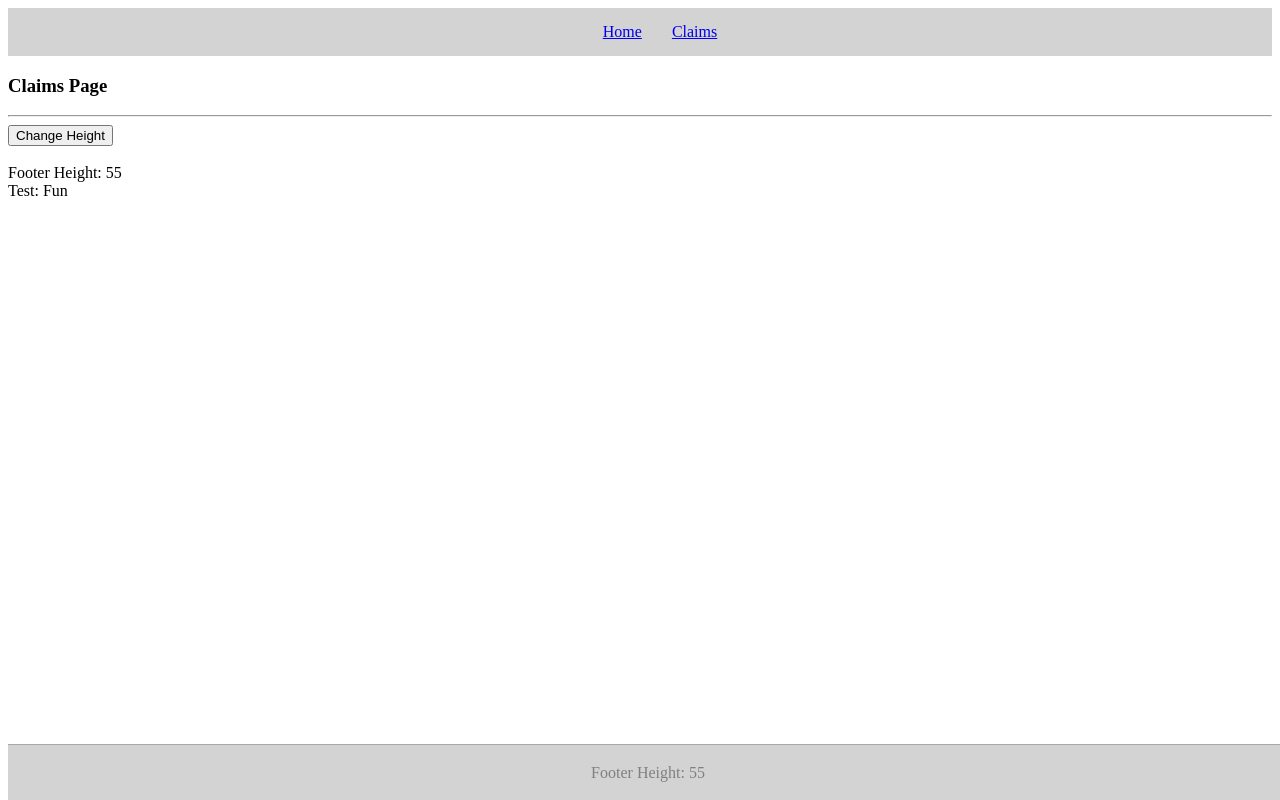
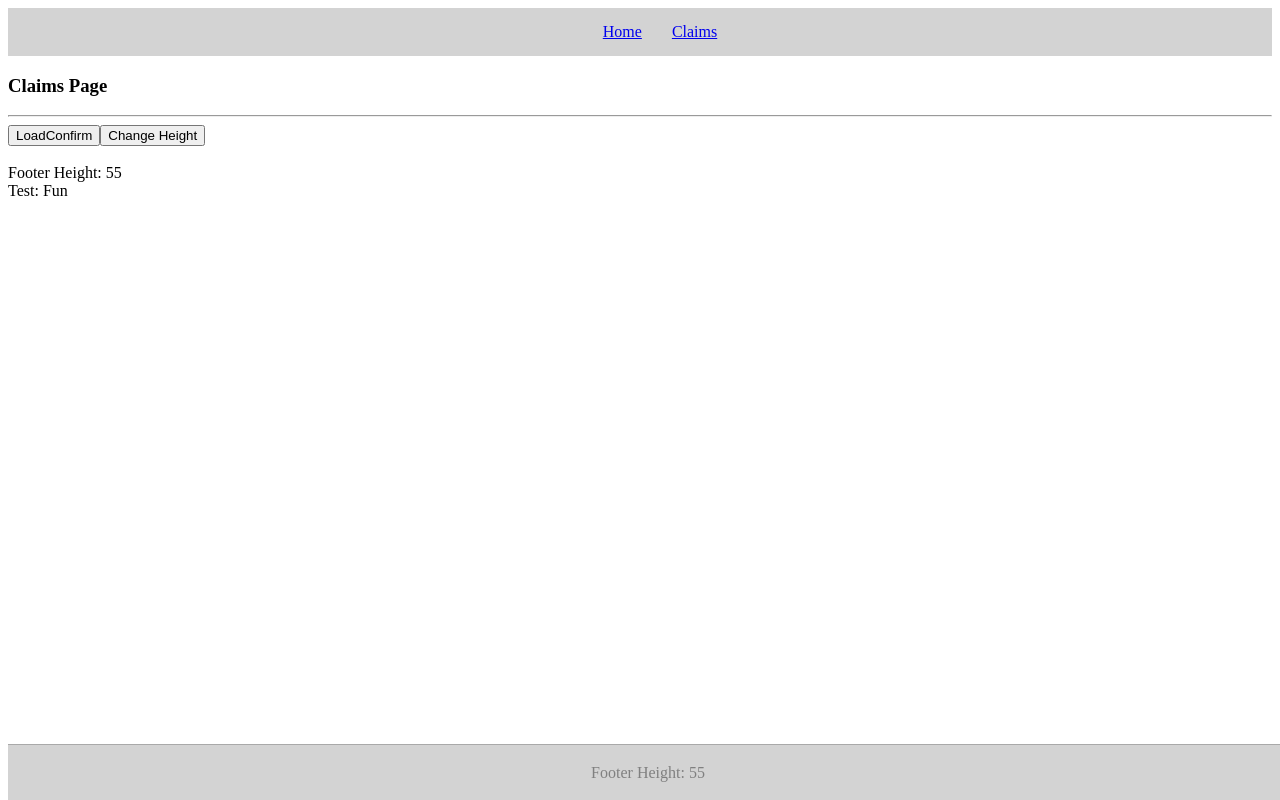
Before and after one commit to sridhark158/shared-module-routing-test, an Angular app: page /claims in a window 1280 px wide. Built offline with nearby package versions, Linux system fonts and the light colour scheme.

Commit message:
5 files modified

```diff
--- a/src/app/claims/claims.component.html
+++ b/src/app/claims/claims.component.html
@@ -2,6 +2,7 @@
 <!-- <confirm-dailog></confirm-dailog> -->
 <h3>Claims Page</h3>
 <hr />
+<button (click)="loadConfirm()">LoadConfirm</button>
 <button (click)="changeHeight()">Change Height</button><br /><br />
 <label>Footer Height: {{ height | async }}</label>
 <div>Test: {{ 'test' | funPipe }}</div>
--- a/src/app/claims/claims.component.ts
+++ b/src/app/claims/claims.component.ts
@@ -1,22 +1,51 @@
 import { Component, OnInit } from '@angular/core';
 import { FooterService } from '../services/footer.service';
 import { Observable } from 'rxjs';
+import { ConfirmationServiceService } from '../shared/confirm-dailog/confirmation-service.service';
+import { DialogConfig } from '../shared/confirm-dailog/dialog-config';
 
 @Component({
   selector: 'app-claims',
   templateUrl: './claims.component.html',
-  styleUrls: ['./claims.component.scss']
+  styleUrls: ['./claims.component.scss'],
 })
 export class ClaimsComponent implements OnInit {
-
-  height:Observable<number>;
-  constructor(private fhs: FooterService) { }
+  height: Observable<number>;
+  constructor(
+    private fhs: FooterService,
+    private cs: ConfirmationServiceService
+  ) {}
 
   ngOnInit() {
     this.height = this.fhs.getHeight();
   }
-    changeHeight():void {
+  changeHeight(): void {
     this.fhs.setHeight(Math.floor(Math.random() * 31) + 50);
   }
-
+  loadConfirm() {
+    const dialogConfig: DialogConfig = {
+      title: 'Your in Claims ',
+      close: () => {
+        this.cs.closeDialog();
+      },
+      message: 'Are You sure Your in Claims',
+      visible: true,
+      buttonConfigList: [
+        {
+          label: 'Yes',
+          handler: () => {
+            this.cs.closeDialog();
+            this.changeHeight();
+          },
+        },
+        {
+          label: 'No',
+          handler: () => {
+            this.cs.closeDialog();
+          },
+        },
+      ],
+    };
+    this.cs.showDialog(dialogConfig);
+  }
 }
--- a/src/app/home/home.component.ts
+++ b/src/app/home/home.component.ts
@@ -26,6 +26,9 @@ export class HomeComponent implements OnInit {
   loadConfirm() {
     const dialogConfig: DialogConfig = {
       title: 'Your in Home ',
+      close: () => {
+        this.cs.closeDialog();
+      },
       message: 'Are You sure Your in Home',
       visible: true,
       buttonConfigList: [
--- a/src/app/shared/confirm-dailog/confirm-dailog.component.html
+++ b/src/app/shared/confirm-dailog/confirm-dailog.component.html
@@ -7,7 +7,7 @@
   <!-- Modal content -->
   <div class="modal-content">
     <div class="modal-header">
-      <span class="close">&times;</span>
+      <span class="close" (click)="dialogConfig.close()">&times;</span>
       <h2>{{ dialogConfig.title }}</h2>
     </div>
     <div class="modal-body">
--- a/src/app/shared/confirm-dailog/dialog-config.ts
+++ b/src/app/shared/confirm-dailog/dialog-config.ts
@@ -2,6 +2,7 @@ import { Buttonconfig } from './buttonconfig';
 
 export interface DialogConfig {
   title?: string;
+  close: () => void;
   message?: string;
   visible?: boolean;
   buttonConfigList?: Buttonconfig[];
```
